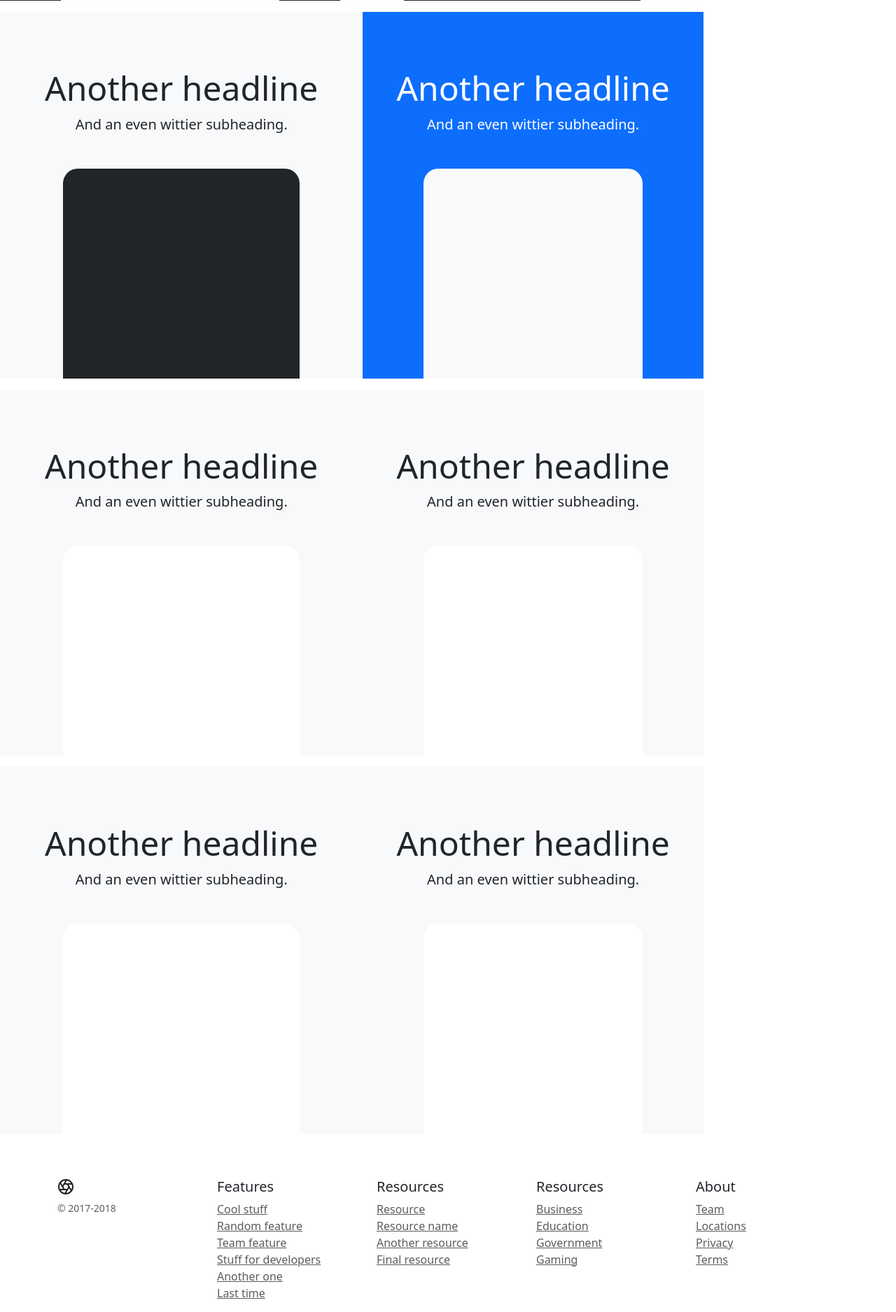
After one commit to PieterDeGeyndt/Test2Impress, a Django app: page /menu/ in a window 1280 px wide. The commit adds this page. Shown: the part 1207-3082 px from the top of the page at 70% size. Run offline with Django 4.2, Linux system fonts and the light colour scheme; some libraries are stand-ins or nearby versions.

Commit message:
v0.64 - Added menu.html

```diff
--- a/Test2Impress/urls.py
+++ b/Test2Impress/urls.py
@@ -22,4 +22,5 @@ import homepage.views
 urlpatterns = [
     path('admin/', admin.site.urls),
     path('',homepage.views.home, name='home'),
+    path('menu/', homepage.views.menu, name='menu')
 ] + static(settings.MEDIA_URL, document_root=settings.MEDIA_ROOT)
--- a/homepage/templates/homepage/home.html
+++ b/homepage/templates/homepage/home.html
@@ -173,7 +173,7 @@
   </header>
 
   <!-- Page -->
-  <a href="#" class="photo">
+  <a href="{% url 'menu' %}" class="photo">
     <!--<h1>{{home.title}}</h1> -->
       <img src="{{home.background.url}}" />
     <div class="glow-wrap">
--- /dev/null
+++ b/homepage/templates/homepage/menu.html
@@ -0,0 +1,180 @@
+<!doctype html>
+<html lang="en">
+  <head>
+    <meta charset="utf-8">
+    <meta name="viewport" content="width=device-width, initial-scale=1, shrink-to-fit=no">
+    <meta name="description" content="">
+    <meta name="author" content="">
+    <link rel="icon" href="/docs/4.0/assets/img/favicons/favicon.ico">
+
+    <title>Product example for Bootstrap</title>
+
+    <link rel="canonical" href="https://getbootstrap.com/docs/4.0/examples/product/">
+
+    <!-- Bootstrap core CSS -->
+    <link href="../../dist/css/bootstrap.min.css" rel="stylesheet">
+
+    <!-- Custom styles for this template -->
+    <link href="product.css" rel="stylesheet">
+  </head>
+
+  <body>
+
+    <nav class="site-header sticky-top py-1">
+      <div class="container d-flex flex-column flex-md-row justify-content-between">
+        <a class="py-2" href="#">
+          <svg xmlns="http://www.w3.org/2000/svg" width="24" height="24" viewBox="0 0 24 24" fill="none" stroke="currentColor" stroke-width="2" stroke-linecap="round" stroke-linejoin="round" class="d-block mx-auto"><circle cx="12" cy="12" r="10"></circle><line x1="14.31" y1="8" x2="20.05" y2="17.94"></line><line x1="9.69" y1="8" x2="21.17" y2="8"></line><line x1="7.38" y1="12" x2="13.12" y2="2.06"></line><line x1="9.69" y1="16" x2="3.95" y2="6.06"></line><line x1="14.31" y1="16" x2="2.83" y2="16"></line><line x1="16.62" y1="12" x2="10.88" y2="21.94"></line></svg>
+        </a>
+        <a class="py-2 d-none d-md-inline-block" href="#">Tour</a>
+        <a class="py-2 d-none d-md-inline-block" href="#">Product</a>
+        <a class="py-2 d-none d-md-inline-block" href="#">Features</a>
+        <a class="py-2 d-none d-md-inline-block" href="#">Enterprise</a>
+        <a class="py-2 d-none d-md-inline-block" href="#">Support</a>
+        <a class="py-2 d-none d-md-inline-block" href="#">Pricing</a>
+        <a class="py-2 d-none d-md-inline-block" href="#">Cart</a>
+      </div>
+    </nav>
+
+    <div class="position-relative overflow-hidden p-3 p-md-5 m-md-3 text-center bg-light">
+      <div class="col-md-5 p-lg-5 mx-auto my-5">
+        <h1 class="display-4 font-weight-normal">Punny headline</h1>
+        <p class="lead font-weight-normal">And an even wittier subheading to boot. Jumpstart your marketing efforts with this example based on Apple's marketing pages.</p>
+        <a class="btn btn-outline-secondary" href="#">Coming soon</a>
+      </div>
+      <div class="product-device box-shadow d-none d-md-block"></div>
+      <div class="product-device product-device-2 box-shadow d-none d-md-block"></div>
+    </div>
+
+    <div class="d-md-flex flex-md-equal w-100 my-md-3 pl-md-3">
+      <div class="bg-dark mr-md-3 pt-3 px-3 pt-md-5 px-md-5 text-center text-white overflow-hidden">
+        <div class="my-3 py-3">
+          <h2 class="display-5">Another headline</h2>
+          <p class="lead">And an even wittier subheading.</p>
+        </div>
+        <div class="bg-light box-shadow mx-auto" style="width: 80%; height: 300px; border-radius: 21px 21px 0 0;"></div>
+      </div>
+      <div class="bg-light mr-md-3 pt-3 px-3 pt-md-5 px-md-5 text-center overflow-hidden">
+        <div class="my-3 p-3">
+          <h2 class="display-5">Another headline</h2>
+          <p class="lead">And an even wittier subheading.</p>
+        </div>
+        <div class="bg-dark box-shadow mx-auto" style="width: 80%; height: 300px; border-radius: 21px 21px 0 0;"></div>
+      </div>
+    </div>
+
+    <div class="d-md-flex flex-md-equal w-100 my-md-3 pl-md-3">
+      <div class="bg-light mr-md-3 pt-3 px-3 pt-md-5 px-md-5 text-center overflow-hidden">
+        <div class="my-3 p-3">
+          <h2 class="display-5">Another headline</h2>
+          <p class="lead">And an even wittier subheading.</p>
+        </div>
+        <div class="bg-dark box-shadow mx-auto" style="width: 80%; height: 300px; border-radius: 21px 21px 0 0;"></div>
+      </div>
+      <div class="bg-primary mr-md-3 pt-3 px-3 pt-md-5 px-md-5 text-center text-white overflow-hidden">
+        <div class="my-3 py-3">
+          <h2 class="display-5">Another headline</h2>
+          <p class="lead">And an even wittier subheading.</p>
+        </div>
+        <div class="bg-light box-shadow mx-auto" style="width: 80%; height: 300px; border-radius: 21px 21px 0 0;"></div>
+      </div>
+    </div>
+
+    <div class="d-md-flex flex-md-equal w-100 my-md-3 pl-md-3">
+      <div class="bg-light mr-md-3 pt-3 px-3 pt-md-5 px-md-5 text-center overflow-hidden">
+        <div class="my-3 p-3">
+          <h2 class="display-5">Another headline</h2>
+          <p class="lead">And an even wittier subheading.</p>
+        </div>
+        <div class="bg-white box-shadow mx-auto" style="width: 80%; height: 300px; border-radius: 21px 21px 0 0;"></div>
+      </div>
+      <div class="bg-light mr-md-3 pt-3 px-3 pt-md-5 px-md-5 text-center overflow-hidden">
+        <div class="my-3 py-3">
+          <h2 class="display-5">Another headline</h2>
+          <p class="lead">And an even wittier subheading.</p>
+        </div>
+        <div class="bg-white box-shadow mx-auto" style="width: 80%; height: 300px; border-radius: 21px 21px 0 0;"></div>
+      </div>
+    </div>
+
+    <div class="d-md-flex flex-md-equal w-100 my-md-3 pl-md-3">
+      <div class="bg-light mr-md-3 pt-3 px-3 pt-md-5 px-md-5 text-center overflow-hidden">
+        <div class="my-3 p-3">
+          <h2 class="display-5">Another headline</h2>
+          <p class="lead">And an even wittier subheading.</p>
+        </div>
+        <div class="bg-white box-shadow mx-auto" style="width: 80%; height: 300px; border-radius: 21px 21px 0 0;"></div>
+      </div>
+      <div class="bg-light mr-md-3 pt-3 px-3 pt-md-5 px-md-5 text-center overflow-hidden">
+        <div class="my-3 py-3">
+          <h2 class="display-5">Another headline</h2>
+          <p class="lead">And an even wittier subheading.</p>
+        </div>
+        <div class="bg-white box-shadow mx-auto" style="width: 80%; height: 300px; border-radius: 21px 21px 0 0;"></div>
+      </div>
+    </div>
+
+    <footer class="container py-5">
+      <div class="row">
+        <div class="col-12 col-md">
+          <svg xmlns="http://www.w3.org/2000/svg" width="24" height="24" viewBox="0 0 24 24" fill="none" stroke="currentColor" stroke-width="2" stroke-linecap="round" stroke-linejoin="round" class="d-block mb-2"><circle cx="12" cy="12" r="10"></circle><line x1="14.31" y1="8" x2="20.05" y2="17.94"></line><line x1="9.69" y1="8" x2="21.17" y2="8"></line><line x1="7.38" y1="12" x2="13.12" y2="2.06"></line><line x1="9.69" y1="16" x2="3.95" y2="6.06"></line><line x1="14.31" y1="16" x2="2.83" y2="16"></line><line x1="16.62" y1="12" x2="10.88" y2="21.94"></line></svg>
+          <small class="d-block mb-3 text-muted">&copy; 2017-2018</small>
+        </div>
+        <div class="col-6 col-md">
+          <h5>Features</h5>
+          <ul class="list-unstyled text-small">
+            <li><a class="text-muted" href="#">Cool stuff</a></li>
+            <li><a class="text-muted" href="#">Random feature</a></li>
+            <li><a class="text-muted" href="#">Team feature</a></li>
+            <li><a class="text-muted" href="#">Stuff for developers</a></li>
+            <li><a class="text-muted" href="#">Another one</a></li>
+            <li><a class="text-muted" href="#">Last time</a></li>
+          </ul>
+        </div>
+        <div class="col-6 col-md">
+          <h5>Resources</h5>
+          <ul class="list-unstyled text-small">
+            <li><a class="text-muted" href="#">Resource</a></li>
+            <li><a class="text-muted" href="#">Resource name</a></li>
+            <li><a class="text-muted" href="#">Another resource</a></li>
+            <li><a class="text-muted" href="#">Final resource</a></li>
+          </ul>
+        </div>
+        <div class="col-6 col-md">
+          <h5>Resources</h5>
+          <ul class="list-unstyled text-small">
+            <li><a class="text-muted" href="#">Business</a></li>
+            <li><a class="text-muted" href="#">Education</a></li>
+            <li><a class="text-muted" href="#">Government</a></li>
+            <li><a class="text-muted" href="#">Gaming</a></li>
+          </ul>
+        </div>
+        <div class="col-6 col-md">
+          <h5>About</h5>
+          <ul class="list-unstyled text-small">
+            <li><a class="text-muted" href="#">Team</a></li>
+            <li><a class="text-muted" href="#">Locations</a></li>
+            <li><a class="text-muted" href="#">Privacy</a></li>
+            <li><a class="text-muted" href="#">Terms</a></li>
+          </ul>
+        </div>
+      </div>
+    </footer>
+
+
+    <!-- Bootstrap core JavaScript
+    ================================================== -->
+    <!-- Placed at the end of the document so the pages load faster -->
+    <script src="https://code.jquery.com/jquery-3.2.1.slim.min.js" integrity="sha384-KJ3o2DKtIkvYIK3UENzmM7KCkRr/rE9/Qpg6aAZGJwFDMVNA/GpGFF93hXpG5KkN" crossorigin="anonymous"></script>
+    <script>window.jQuery || document.write('<script src="../../assets/js/vendor/jquery-slim.min.js"><\/script>')</script>
+    <script src="../../assets/js/vendor/popper.min.js"></script>
+    <script src="../../dist/js/bootstrap.min.js"></script>
+    <script src="../../assets/js/vendor/holder.min.js"></script>
+    <script>
+      Holder.addTheme('thumb', {
+        bg: '#55595c',
+        fg: '#eceeef',
+        text: 'Thumbnail'
+      });
+    </script>
+  </body>
+</html>
--- a/homepage/views.py
+++ b/homepage/views.py
@@ -4,3 +4,6 @@ from .models import Homepage
 def home(request):
         homes = Homepage.objects
         return render(request, 'homepage/home.html', {'homes' : homes})
+
+def menu(request):
+        return render(request, 'homepage/menu.html')
```
